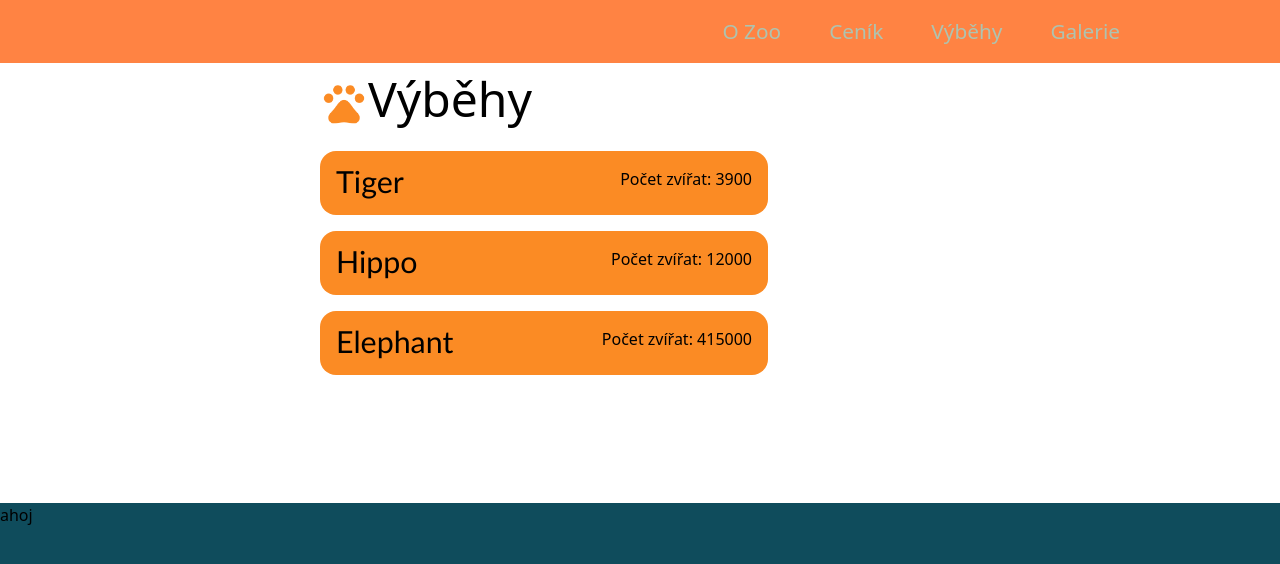
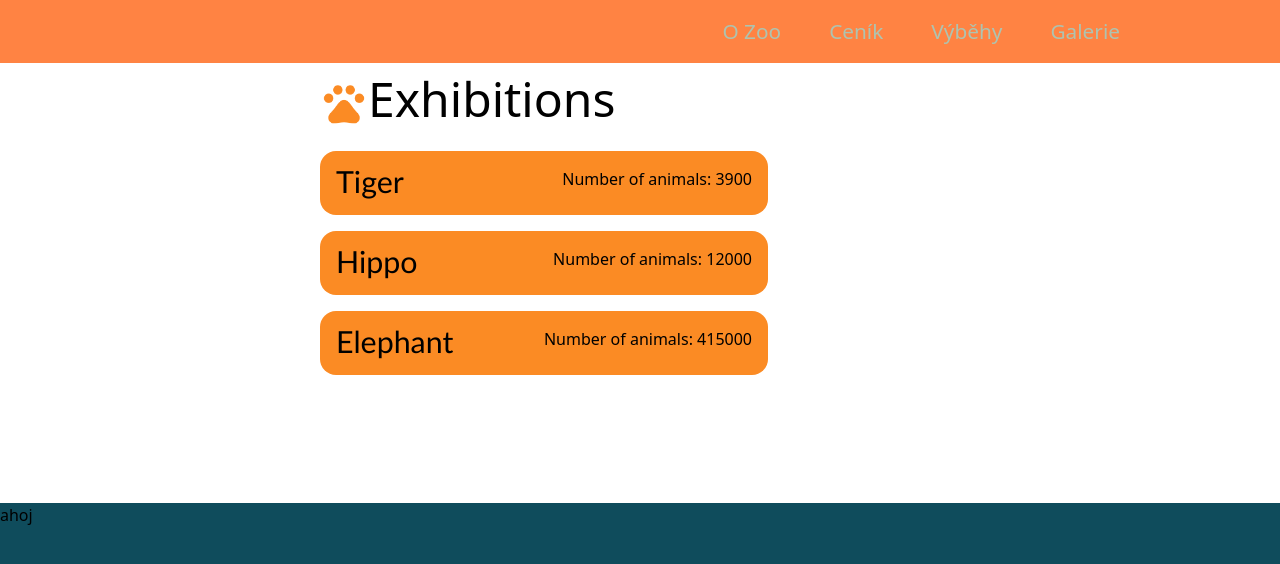
Before and after one commit to Radekminecraft/hackathon, a Next.js app in the folder web/: page / in a window 1280 px wide. Shown: the top 564 px of the page. Built offline with nearby package versions, Linux system fonts and the light colour scheme.

Commit message:
asdfjdfdkdkfajdkfadjfkadfjdlkfja;fakldf

```diff
--- a/web/pages/index.js
+++ b/web/pages/index.js
@@ -33,7 +33,7 @@ export default function Home() {
       <Header />
       <div className="main-title">
         <img src="/pet.png" className="img" alt="Pet" />
-        <h1 className="title">Výběhy</h1>
+        <h1 className="title">Exhibitions</h1>
       </div>
 
       {/* Display animal data dynamically */}
@@ -41,7 +41,7 @@ export default function Home() {
         <a key={key} className="inner-building" href={"statistics?q="+animal.name.toLowerCase()}>
           <div className="building">
             <p className="house-text">{animal.name}</p>
-            <p className="build-text">Počet zvířat: {animal.population}</p>
+            <p className="build-text">Number of animals: {animal.population}</p>
           </div>
         </a>
       ))}
```
